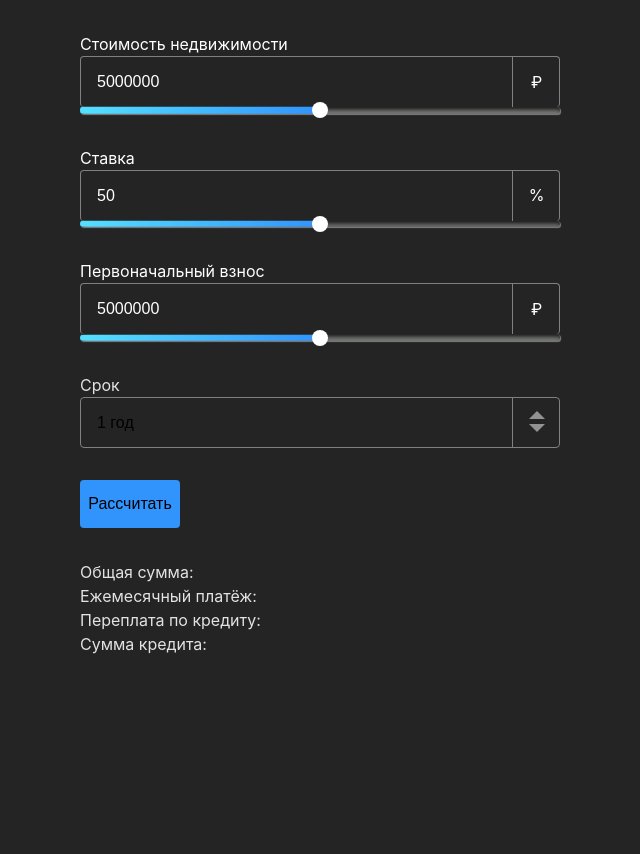
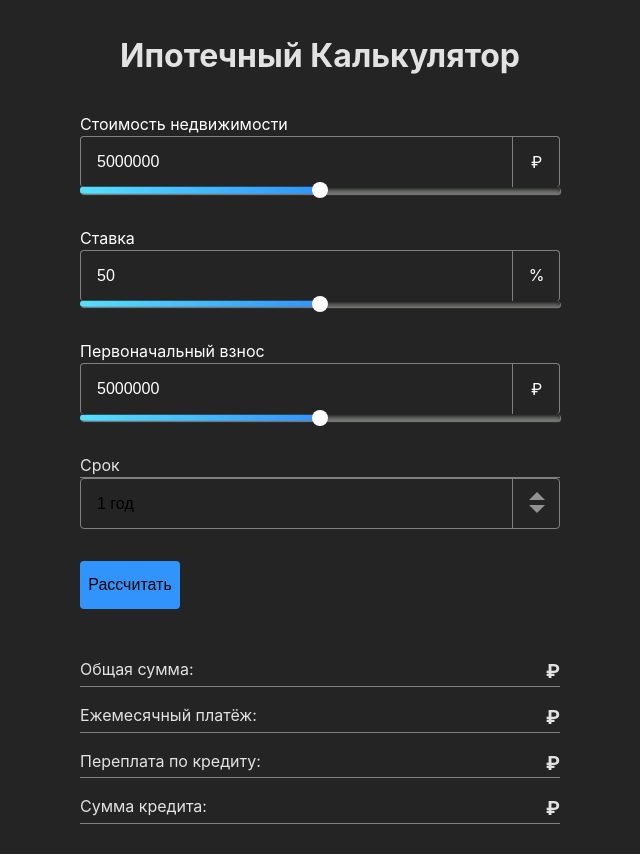
Before and after one commit to AidarSalikh/mortgage-calculator, a React (Vite) app: page / in a window 1280 px wide. Shown: the whole page, without its empty margins (320-960 px from the left). Before the commit the page ends 800 px from the top, so only its background shows below. Built offline with nearby package versions, Linux system fonts and the light colour scheme.

Commit message:
change: style for result

```diff
--- a/src/App.css
+++ b/src/App.css
@@ -10,6 +10,15 @@
 
 body {
   display: flex;
+  /* padding-top: 2rem; */
+}
+
+.main {
+  padding: 2rem 1rem;
+}
+
+h1 {
+  text-align: center;
 }
 
 .range-slider {
@@ -18,7 +27,7 @@ body {
   align-items: center;
   flex-direction: column;
   color: #fff;
-  width: 90vw;
+  width: 100%;
   max-width: 30em;
   margin-top: 2em;
 }
@@ -217,3 +226,17 @@ select {
 
   top: 60%;
 }
+
+/* RESULT */
+
+.main p {
+  border-bottom: 1px solid gray;
+  margin-top: 1rem;
+  display: flex;
+  justify-content: space-between;
+}
+
+.result {
+  font-weight: bolder;
+  font-size: larger;
+}
--- a/src/components/Calculator.jsx
+++ b/src/components/Calculator.jsx
@@ -109,12 +109,25 @@ export default function Calculator() {
   }
 
   return (
-    <div>
+    <main className="main">
+      <h1>Ипотечный Калькулятор</h1>
       <Form dispatch={dispatch} state={state} handleSubmit={handleSubmit} />
-      <p>Общая сумма: {state.totalLoan}</p>
-      <p>Ежемесячный платёж: {state.monthlyPayment}</p>
-      <p>Переплата по кредиту: {state.totalInterest}</p>
-      <p>Сумма кредита: {state.loanAmount}</p>
-    </div>
+      <p>
+        <span>Общая сумма:</span>{" "}
+        <span className="result">{state.totalLoan} &#8381;</span>
+      </p>
+      <p>
+        <span>Ежемесячный платёж:</span>{" "}
+        <span className="result">{state.monthlyPayment} &#8381;</span>
+      </p>
+      <p>
+        <span>Переплата по кредиту: </span>{" "}
+        <span className="result">{state.totalInterest} &#8381;</span>
+      </p>
+      <p>
+        <span>Сумма кредита: </span>{" "}
+        <span className="result">{state.loanAmount} &#8381;</span>
+      </p>
+    </main>
   );
 }
--- a/src/components/Form.jsx
+++ b/src/components/Form.jsx
@@ -3,7 +3,7 @@ import Range from "./Range";
 
 export default function Form({ state, dispatch, handleSubmit }) {
   return (
-    <div>
+    <>
       <Range
         min={0}
         dispatch={dispatch}
@@ -40,6 +40,6 @@ export default function Form({ state, dispatch, handleSubmit }) {
       <button onClick={handleSubmit} className="calculateBtn">
         Рассчитать
       </button>
-    </div>
+    </>
   );
 }
```
